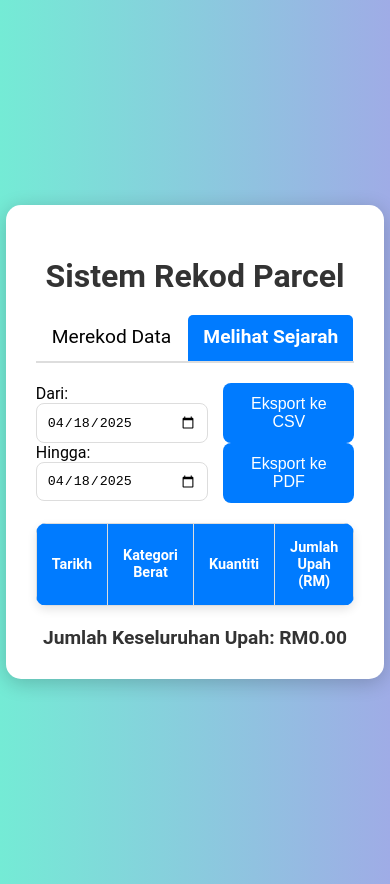
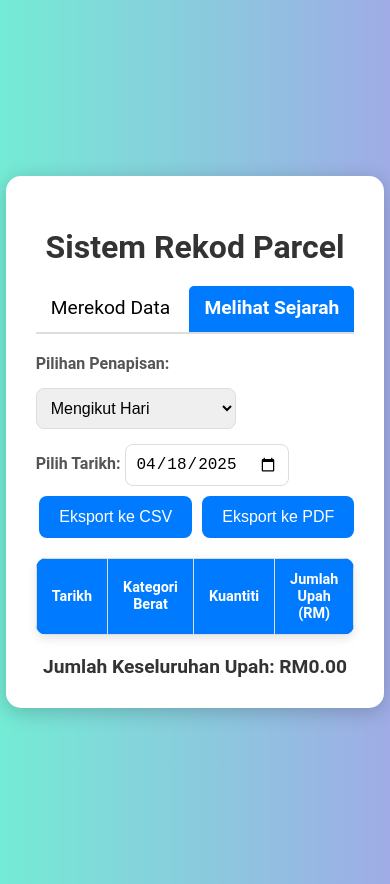
Before and after one commit to zcrypto89/Parcalculator, a plain HTML site: page index.html in a window 390 px wide. Both pictures are taken after a click on the element "Melihat Sejarah". Drawn offline with nearby package versions, Linux system fonts and the light colour scheme.

Commit message:
Update index.html
StableV1

```diff
--- a/index.html
+++ b/index.html
@@ -36,7 +36,7 @@
 
         .tabs {
             display: flex;
-            justify-content: space-around;
+            justify-content: space-between;
             margin-bottom: 20px;
             border-bottom: 2px solid #ddd;
         }
@@ -122,16 +122,34 @@
         /* Tab Melihat Sejarah */
         .filter-container {
             display: flex;
-            justify-content: space-between;
+            flex-wrap: wrap;
+            gap: 15px;
             align-items: center;
             margin-top: 20px;
         }
 
-        .filter-container input {
-            width: 150px;
+        .filter-container label {
+            font-weight: bold;
+            color: #555;
+        }
+
+        .filter-container input,
+        .filter-container select {
             padding: 10px;
             border: 1px solid #ddd;
             border-radius: 8px;
+            font-size: 1rem;
+        }
+
+        .filter-container select {
+            width: 200px;
+        }
+
+        .actions-container {
+            display: flex;
+            justify-content: flex-end;
+            gap: 10px;
+            margin-top: 10px;
         }
 
         .record-table {
@@ -144,9 +162,10 @@
             box-shadow: 0 4px 10px rgba(0, 0, 0, 0.1);
         }
 
-        .record-table th, .record-table td {
+        .record-table th,
+        .record-table td {
             border: 1px solid #ddd;
-            padding: 15px;
+            padding: 12px 15px;
             text-align: center;
             font-size: 0.9rem;
         }
@@ -154,20 +173,19 @@
         .record-table th {
             background: #007BFF;
             color: white;
-            cursor: pointer;
         }
 
         .record-table tr:nth-child(even) {
             background: #f9f9f9;
         }
 
-        .record-table tr.selected {
-            background: #ffeeba;
-        }
-
         .record-table tr:hover {
             background: #f1f1f1;
             cursor: pointer;
+        }
+
+        .record-table tr.selected {
+            background: #ffeeba;
         }
 
         .total-fees {
@@ -212,24 +230,39 @@
         <!-- Tab Content: Melihat Sejarah -->
         <div id="history-tab" class="tab-content">
             <div class="filter-container">
-                <div>
+                <label for="filter-type">Pilihan Penapisan:</label>
+                <select id="filter-type" onchange="toggleFilterInputs()">
+                    <option value="daily">Mengikut Hari</option>
+                    <option value="range">Mengikut Julat Tarikh</option>
+                </select>
+
+                <!-- Input for daily filter -->
+                <div id="daily-filter" style="display: block;">
+                    <label for="filter-date">Pilih Tarikh:</label>
+                    <input type="date" id="filter-date" onchange="filterByDate()">
+                </div>
+
+                <!-- Input for range filter -->
+                <div id="range-filter" style="display: none;">
                     <label for="start-date">Dari:</label>
-                    <input type="date" id="start-date" oninput="filterByDate()">
+                    <input type="date" id="start-date" onchange="filterByDate()">
                     <label for="end-date">Hingga:</label>
-                    <input type="date" id="end-date" oninput="filterByDate()">
-                </div>
-                <div>
-                    <button class="btn" onclick="exportToCSV()">Eksport ke CSV</button>
-                    <button class="btn" onclick="exportToPDF()">Eksport ke PDF</button>
+                    <input type="date" id="end-date" onchange="filterByDate()">
                 </div>
             </div>
+
+            <div class="actions-container">
+                <button class="btn" onclick="exportToCSV()">Eksport ke CSV</button>
+                <button class="btn" onclick="exportToPDF()">Eksport ke PDF</button>
+            </div>
+
             <table class="record-table" id="record-table">
                 <thead>
                     <tr>
-                        <th onclick="sortTable('date')">Tarikh</th>
+                        <th>Tarikh</th>
                         <th>Kategori Berat</th>
-                        <th onclick="sortTable('quantity')">Kuantiti</th>
-                        <th onclick="sortTable('totalFee')">Jumlah Upah (RM)</th>
+                        <th>Kuantiti</th>
+                        <th>Jumlah Upah (RM)</th>
                     </tr>
                 </thead>
                 <tbody>
@@ -241,13 +274,13 @@
     </div>
 
     <script>
+        // JavaScript code for loading categories, adding records, filtering, exporting, and switching tabs
         document.addEventListener('DOMContentLoaded', () => {
             populateWeightCategories();
-            initializeDefaultDateRange();
+            initializeDefaultDate();
         });
 
         const records = JSON.parse(localStorage.getItem('records')) || [];
-        let selectedRowIndex = null;
 
         function populateWeightCategories() {
             const weightSelect = document.getElementById('weight-category');
@@ -259,8 +292,10 @@
             }
         }
 
-        function initializeDefaultDateRange() {
+        function initializeDefaultDate() {
             const today = new Date().toISOString().split('T')[0];
+            document.getElementById('delivery-date').value = today;
+            document.getElementById('filter-date').value = today;
             document.getElementById('start-date').value = today;
             document.getElementById('end-date').value = today;
             filterByDate();
@@ -298,15 +333,36 @@
             alert('Rekod berjaya ditambah!');
         }
 
+        function toggleFilterInputs() {
+            const filterType = document.getElementById('filter-type').value;
+            const dailyFilter = document.getElementById('daily-filter');
+            const rangeFilter = document.getElementById('range-filter');
+
+            if (filterType === 'daily') {
+                dailyFilter.style.display = 'block';
+                rangeFilter.style.display = 'none';
+            } else {
+                dailyFilter.style.display = 'none';
+                rangeFilter.style.display = 'block';
+            }
+        }
+
         function filterByDate() {
-            const startDate = document.getElementById('start-date').value;
-            const endDate = document.getElementById('end-date').value;
+            const filterType = document.getElementById('filter-type').value;
+            let filteredRecords = [];
 
-            if (!startDate || !endDate) {
-                return;
+            if (filterType === 'daily') {
+                const filterDate = document.getElementById('filter-date').value;
+                filteredRecords = records.filter(record => record.date === filterDate);
+            } else if (filterType === 'range') {
+                const startDate = document.getElementById('start-date').value;
+                const endDate = document.getElementById('end-date').value;
+
+                if (!startDate || !endDate) return;
+
+                filteredRecords = records.filter(record => record.date >= startDate && record.date <= endDate);
             }
 
-            const filteredRecords = records.filter(record => record.date >= startDate && record.date <= endDate);
             renderFilteredTable(filteredRecords);
         }
 
@@ -315,18 +371,15 @@
             tableBody.innerHTML = '';
             let totalFees = 0;
 
-            filteredRecords.sort((a, b) => new Date(b.date) - new Date(a.date)); // Sort by newest first
-
-            filteredRecords.forEach((record, index) => {
+            filteredRecords.forEach((record) => {
                 const row = document.createElement('tr');
-                row.dataset.index = index;
                 row.innerHTML = `
                     <td>${record.date}</td>
                     <td>${record.weight}</td>
                     <td>${record.quantity}</td>
                     <td>${record.totalFee}</td>
                 `;
-                row.addEventListener('click', () => selectRow(index));
+                row.onclick = () => deleteRecord(record);
                 tableBody.appendChild(row);
                 totalFees += parseFloat(record.totalFee);
             });
@@ -334,33 +387,16 @@
             document.getElementById('total-fees').textContent = `Jumlah Keseluruhan Upah: RM${totalFees.toFixed(2)}`;
         }
 
-        function selectRow(index) {
-            selectedRowIndex = index;
-            const record = records[selectedRowIndex];
-            const confirmDelete = confirm(`Adakah anda pasti mahu memadam rekod berikut?\n\nTarikh: ${record.date}\nKategori Berat: ${record.weight}\nKuantiti: ${record.quantity}\nJumlah Upah: RM${record.totalFee}`);
+        function deleteRecord(record) {
+            const confirmDelete = confirm("Adakah anda pasti mahu memadam rekod ini?");
             if (confirmDelete) {
-                deleteSelectedRecord();
+                const index = records.findIndex(r => r.date === record.date && r.weight === record.weight && r.quantity === record.quantity);
+                if (index !== -1) {
+                    records.splice(index, 1);
+                    localStorage.setItem('records', JSON.stringify(records));
+                    filterByDate();
+                }
             }
-        }
-
-        function deleteSelectedRecord() {
-            if (selectedRowIndex !== null) {
-                records.splice(selectedRowIndex, 1);
-                localStorage.setItem('records', JSON.stringify(records));
-                filterByDate();
-                selectedRowIndex = null;
-            }
-        }
-
-        function sortTable(property) {
-            records.sort((a, b) => {
-                if (property === 'date') {
-                    return new Date(b.date) - new Date(a.date); // Sort by date descending
-                } else if (property === 'quantity' || property === 'totalFee') {
-                    return b[property] - a[property]; // Sort numerically descending
-                }
-            });
-            filterByDate();
         }
 
         function exportToCSV() {
@@ -407,4 +443,4 @@
         }
     </script>
 </body>
-</html
+</html>
```
